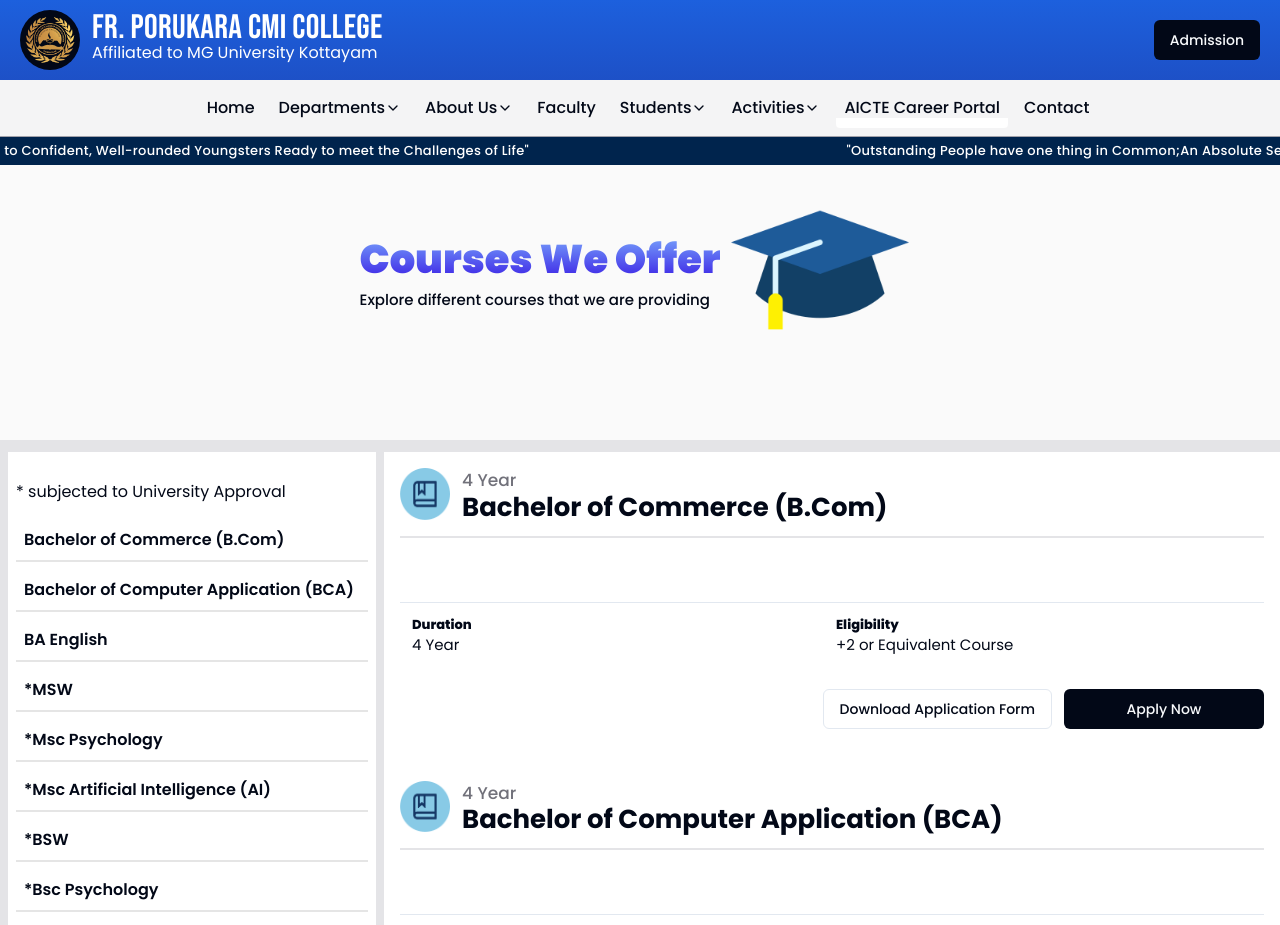
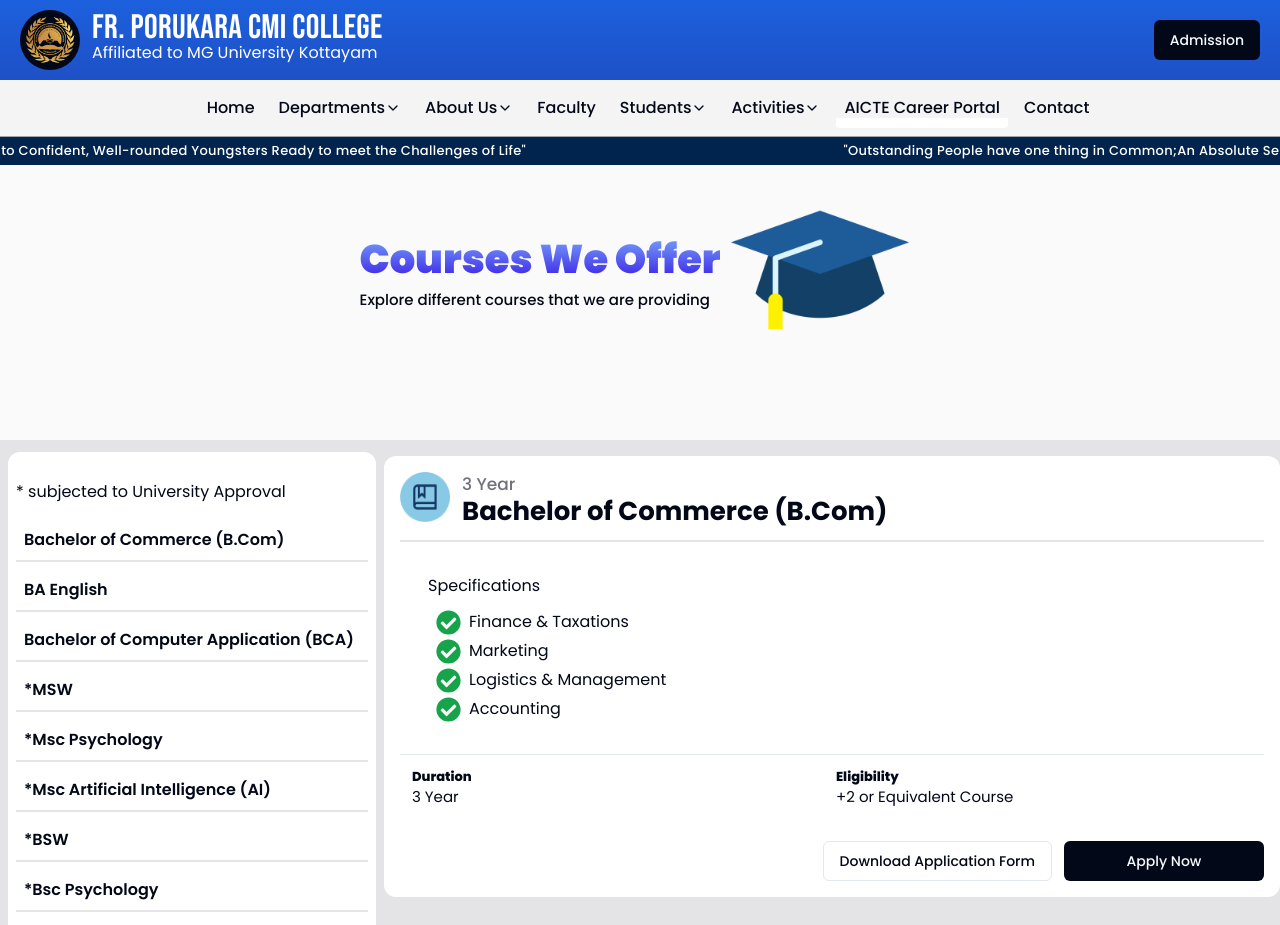
Before and after one commit to Acodehacked/PORUKARA, a Next.js app: page /Course in a window 1280 px wide. Shown: the top 925 px of the page. Built offline with nearby package versions, Linux system fonts and the light colour scheme.

Commit message:
Added Admission Application  table

```diff
--- /dev/null
+++ b/app/(root)/(home)/(Details)/Administration/FYUGProgrammes/page.tsx
@@ -0,0 +1,35 @@
+import { ArrowRight, ChevronRight } from "lucide-react";
+import { Metadata } from "next";
+import Image from "next/image";
+import Link from "next/link";
+export const metadata: Metadata = {
+    title: 'Four Year UG Programmes | Fr.Porukara CMI College Champakulam, Kuttanad, Kerala,',
+    description: 'Faculty of Fr. Porukara CMI College,Champakulam'
+}
+export default function Page() {
+    return <main>
+        <div className="bg-foreground h-[350px]">
+        </div>
+        <div className="mt-[-150px] px-5 flex items-center">
+            <h3 className="text-[30px] text-white w-full nd:mt-0  items-center text-center font-bold flex flex-col min-h-[200px]">
+                <span>Four Year UG Programmes</span>
+                <span className="text-[15px] font-light">Porukara college {'>'} FYUG Programmes</span>
+            </h3>
+        </div>
+        <div className="screen flex md:flex-row flex-col mt-3">
+            <div className="w-full bg-zinc-50 pt-6 px-6  text-[18px]">
+                <h3>Page Coming Soon!</h3>
+            </div>
+            <div className="flex flex-col items-center md:max-w-[350px] w-full bg-white">
+                <h5 className="text-[23px] pt-3 font-semibold px-2 text-center">Related Contents</h5>
+                <Link href={'/Latest-Events'} className="pt-4 justify-between bg-black/10 mt-3 pb-4 px-5 text-[15px] flex w-full">
+                    Latest Events <ChevronRight />
+                </Link>
+                <Link href={'/Announcements'} className="pt-4 justify-between bg-black/10 mt-3 pb-4 px-5 text-[15px] flex w-full">
+                    Announcements <ChevronRight />
+                </Link>
+            </div>
+        </div>
+
+    </main>
+}
--- a/app/(root)/(home)/Course/[name]/page.tsx
+++ b/app/(root)/(home)/Course/[name]/page.tsx
@@ -11,7 +11,8 @@
     link: string,
     eligibility: string,
     image: string,
-    description: string
+    description: string,
+    specializations?: string[]
 } | null;
 export default function Page({ params }: { params: { name: string } }) {
     var Coursee: courseType = {
@@ -20,7 +21,8 @@
         link: '/fdfdfd',
         eligibility: 'fgfg',
         image: 'dffdfdf',
-        description: 'dd'
+        description: 'dd',
+        specializations: undefined
     };
     var find = false;
     COURSES.forEach((course) => {
@@ -35,15 +37,17 @@
     var otheru = COURSES.filter((item) => item.title != Coursee?.title && item.eligibility == '+2 or Equivalent Course');
     var otherp = COURSES.filter((item) => item.title != Coursee?.title && item.eligibility != '+2 or Equivalent Course');
     return <main className="pt-[200px] pb-[60px] screen">
-        <div className="px-3 pb-3 pt-1 ">
-            {Coursee?.title?.includes('*') && <div className="bg-zinc-300 w-max px-2 py-1 rounded-sm">
+        <div className="px-3 pb-1 pt-1 flex justify-center">
+            {Coursee?.title?.includes('*') && <div className="bg-red-600 text-white w-max px-2 py-1 rounded-sm">
                 Course subjected to university approval
             </div>}
         </div>
         {/* <h2 className="text-[30px]">{params.name}</h2> */}
-        <Course duration={Coursee?.duration || '1 year'} id={Coursee?.title} applylink={Coursee?.link || '/'} eligibility={Coursee?.eligibility || 'Plus Two'} title={Coursee?.title || ''} image={Coursee?.image}>
-            {Coursee?.description || ''}
-        </Course>
+        <div className="max-w-[850px] w-full mx-auto">
+            <Course specializations={Coursee?.specializations} duration={Coursee?.duration || '1 year'} id={Coursee?.title} applylink={Coursee?.link || '/'} eligibility={Coursee?.eligibility || 'Plus Two'} title={Coursee?.title || ''} image={Coursee?.image}>
+                {Coursee?.description || ''}
+            </Course>
+        </div>
         <div className="mt-10 mb-2">
             <h2>UG Courses</h2>
         </div>
@@ -56,7 +60,7 @@
                             <h2 className="text-[17px] mt-1 font-semibold">{item.title}</h2>
                             <p className=" text-black text-[12px] mt-2 w-max px-3 py-1 rounded-sm border-[0.01rem] border-zinc-200">{item.duration}</p>
                         </div>
-                        <div  className="absolute flex gap-2 bottom-[10px] right-[10px] z-[1]">
+                        <div className="absolute flex gap-2 bottom-[10px] right-[10px] z-[1]">
                             <div className=" text-foreground text-[12px] w-max pb-2 pe-2 rounded-full">
                                 <ArrowRightIcon size={20} />
                             </div>
@@ -77,7 +81,7 @@
                             <h2 className="text-[17px] mt-1 font-semibold">{item.title}</h2>
                             <p className=" text-black text-[12px] mt-2 w-max px-3 py-1 rounded-sm border-[0.01rem] border-zinc-200">{item.duration}</p>
                         </div>
-                        <div  className="absolute flex gap-2 bottom-[10px] right-[10px] z-[1]">
+                        <div className="absolute flex gap-2 bottom-[10px] right-[10px] z-[1]">
                             <div className=" text-foreground text-[12px] w-max pb-2 pe-2 rounded-full">
                                 <ArrowRightIcon size={20} />
                             </div>
--- a/app/(root)/(home)/Course/page.tsx
+++ b/app/(root)/(home)/Course/page.tsx
@@ -21,9 +21,9 @@
             </div>
         </div>
         <div className="flex bg-zinc-200 w-full">
-            <div className="flex screen flex-col md:flex-row min-h-[200vh] ">
+            <div className="flex screen flex-col  md:flex-row min-h-[200vh] ">
                 <div className="px-2 max-w-[100%] md:min-w-[100px] w-full md:max-w-[30%] pt-3">
-                    <div className="p-2 sticky top-[6rem] w-full bg-white py-5">
+                    <div className="p-2 sticky top-[6rem] w-full rounded-xl bg-white py-5">
                         <div className="flex flex-col gap-2">
                             <div className="pb-2 pt-2">
                                 * subjected to University Approval
@@ -34,9 +34,9 @@
                         </div>
                     </div>
                 </div>
-                <div className="w-full mb-3 bg-white mt-3 flex flex-col gap-[20px]">
+                <div className="w-full mb-3 mt-3 flex flex-col gap-[20px]">
                     {COURSES.map((item, index) => {
-                        return <Course key={index} duration={item?.duration || '1 year'} id={item?.title} applylink={item?.link || '/'} eligibility={item?.eligibility || 'Plus Two'} title={item?.title || ''} image={item?.image}>
+                        return <Course key={index} specializations={item?.specializations} duration={item?.duration || '1 year'} id={item?.title} applylink={item?.link || '/'} eligibility={item?.eligibility || 'Plus Two'} title={item?.title || ''} image={item?.image}>
                             {item?.description || ''}
                         </Course>
                     })}
--- /dev/null
+++ b/app/admin/(main)/(sub)/AdmissionApplications/Applications.tsx
@@ -0,0 +1,102 @@
+'use client'
+import * as XLSX from "xlsx";
+import DialogContainer from '@/components/reusable/admin/DialogContainer';
+import { Button } from '@/components/ui/button';
+import { Dialog } from '@/components/ui/dialog';
+import { Input } from '@/components/ui/input';
+import { DialogTrigger } from '@radix-ui/react-dialog';
+import { ChevronRight } from 'lucide-react';
+import React, { useEffect, useState } from 'react'
+import { BiSpreadsheet } from 'react-icons/bi';
+type AdminssionType={
+    id: number;
+    name: string;
+    mobile: string;
+    email: string;
+    address: string;
+    appliedCourse: string;
+    submittedAt: Date;
+}[]
+const Admissionsapps = ({ data }: {
+    data: AdminssionType
+}) => {
+    const [details, setdetails] = useState<number>(0);
+    const [filteredata, setFilteredData] = useState<AdminssionType>([]);
+    const [search, setsearch] = useState<string>('');
+    const [dialog, setdialog] = useState<boolean>(false);
+    const handleSubmit = () => {
+
+    }
+    useEffect(()=>{
+        console.log(search)
+        if(search == ''){
+            setFilteredData(data);
+        }else{
+            setFilteredData((prev)=>data.filter((item)=>item.name.toLowerCase().includes(search.toLowerCase()) || item.email.toLowerCase().includes(search.toLowerCase()) || item.mobile.toLowerCase().includes(search.toLowerCase())  || item.appliedCourse.toLowerCase().includes(search.toLowerCase())))
+        }
+    },[search])
+    const downloadExcel = (data:AdminssionType) => {
+        const worksheet = XLSX.utils.json_to_sheet(data);
+        const workbook = XLSX.utils.book_new();
+        XLSX.utils.book_append_sheet(workbook, worksheet, "Sheet1");
+        //let buffer = XLSX.write(workbook, { bookType: "xlsx", type: "buffer" });
+        //XLSX.write(workbook, { bookType: "xlsx", type: "binary" });
+        XLSX.writeFile(workbook, "DataSheet.xlsx");
+      };
+    return (
+        <div className='w-full screen gap-1 flex flex-col'>
+            <div className='flex justify-between md:flex-row flex-col items-center mb-2'>
+                <div className='flex gap-2 items-center'>
+                    <Button onClick={()=>{
+                        downloadExcel(data);
+                    }} className='bg-green-600 hover:bg-green-700 flex gap-2 items-center'><BiSpreadsheet /> Export to Excel</Button>
+                    <div className="bg-foreground h-max my-2 w-max px-3 py-1 text-[13px] rounded-xl text-white mb-2">Total {data.length} Applications</div>
+                </div>
+                <Input value={search} onChange={(e)=>{
+                    setsearch(e.currentTarget?.value);
+                }} placeholder='Search here..' className='bg-zinc-50 max-w-[300px]' />
+            </div>
+            {filteredata.map((item, index) => {
+                return <div onClick={() => {
+                    setdetails(index);
+                    setdialog(true);
+                }} key={index} className='flex px-3 py-2 hover:bg-zinc-100 cursor-pointer bg-white shadow-sm rounded-sm transition-all justify-between'>
+                    <div>
+                        <h2 className='text-[18px] font-semibold'>{index + 1}.{item.name} <span className="text-[14px] text-zinc-500 font-regular">: {item.appliedCourse}</span></h2>
+                        <h5 className='text-zinc-600 text-[13px]'>submitted on : {item.submittedAt.toLocaleString()}</h5>
+                    </div>
+                    <div className='flex items-center'>
+                        <ChevronRight size={20} />
+                    </div>
+                </div>
+            })}
+            <DialogContainer open={dialog} setOpen={setdialog} title={`${data[details].name} details`}>
+                <div className='px-3 w-full flex flex-col pt-4'>
+                    <span className='mt-3 text-[14px]'>Name</span>
+                    <span className="bg-zinc-50 border-[0.01rem] border-zinc-300 px-3 py-2 rounded-sm ">{data[details].name}</span>
+                </div>
+                <div className='px-3 w-full flex flex-col pt-4'>
+                    <span className='mt-3 text-[14px]'>Mobile</span>
+                    <span className="bg-zinc-50 border-[0.01rem] border-zinc-300 px-3 py-2 rounded-sm ">{data[details].mobile}</span>
+                </div>
+                <div className='px-3 w-full flex flex-col pt-4'>
+                    <span className='mt-3 text-[14px]'>Email</span>
+                    <span className="bg-zinc-50 border-[0.01rem] border-zinc-300 px-3 py-2 rounded-sm ">{data[details].email}</span>
+                </div>
+                <div className='px-3 w-full flex flex-col pt-4'>
+                    <span className='mt-3 text-[14px]'>Applying Course</span>
+                    <span className="bg-zinc-50 border-[0.01rem] border-zinc-300 px-3 py-2 rounded-sm ">{data[details].appliedCourse}</span>
+                </div>
+                <div className='px-3 w-full flex flex-col pt-4'>
+                    <span className='mt-3 text-[14px]'>Address</span>
+                    <span className="bg-zinc-50 border-[0.01rem] border-zinc-300 px-3 py-2 rounded-sm ">{data[details].address}</span>
+                </div>
+                <div className='flex mt-4 p-3 w-full justify-end'>
+                    <Button onClick={()=>setdialog(false)} variant={'outline'}>Close</Button>
+                </div>
+            </DialogContainer>
+        </div>
+    )
+}
+
+export default Admissionsapps
--- /dev/null
+++ b/app/admin/(main)/(sub)/AdmissionApplications/page.tsx
@@ -0,0 +1,23 @@
+import { Button } from "@/components/ui/button";
+import { DialogFooter, DialogHeader } from "@/components/ui/dialog";
+import { Input } from "@/components/ui/input";
+import { EventTypes } from "@/constants";
+import { AdmissionTable, Events } from "@/db/schema";
+import { desc, sql } from "drizzle-orm";
+import { DeleteIcon, Edit2Icon, Plus, Trash2 } from "lucide-react";
+import Link from "next/link";
+import {  getDb2 } from "@/db";
+import Admissionsapps from "./Applications";
+
+export default async function Page() {
+    const EventNO = 0;
+    const {db,connection}= await getDb2();
+    const Applications = await db.select().from(AdmissionTable).orderBy(desc(AdmissionTable.submittedAt));
+    connection.end();
+    return <main className="flex flex-col items-start w-full">
+        <div className="flex justify-between md:flex-row w-full flex-col items-center">
+            <h3 className="text-[30px] mb-2">Admission Applications</h3>
+        </div>
+        <Admissionsapps data={Applications} />
+    </main>
+}
--- a/components/reusable/admin/DialogContainer.tsx
+++ b/components/reusable/admin/DialogContainer.tsx
@@ -6,7 +6,7 @@
     if(size == undefined){ size = 'sm' }
     return (
         <AnimatePresence>
-            {open && <motion.div className="dialog bg-[rgba(0,0,0,0.5)] fixed overflow-y-scroll py-4 z-[999] top-0 bottom-0 right-0 left-0 flex justify-center items-center">
+            {open && <motion.div className="dialog bg-[rgba(0,0,0,0.5)] fixed overflow-y-scroll py-[60px] z-[999] top-0 bottom-0 right-0 left-0 flex justify-center items-center">
                 {open && <motion.div
                     className={cn('bg-white p-2 rounded-sm w-full mx-4',size=='lg' ? 'max-w-[850px]':'',size=='sm'?'max-w-[450px]' : '')}
                     initial={{ opacity: 0, y: -50 }}
@@ -16,7 +16,9 @@
                 >
                     <div className='flex justify-between p-2'>
                         <span>{title}</span>
-                        <button onClick={() => setOpen(false)}><X /></button>
+                        <button onClick={() => {
+                                setOpen(false)
+                        }}><X /></button>
                     </div>
                     <hr />
                     <div className='min-h-[200px] pt-2 w-full flex flex-col items-start'>
--- a/components/reusable/public/Course.tsx
+++ b/components/reusable/public/Course.tsx
@@ -1,12 +1,15 @@
 import { Button } from '@/components/ui/button'
+import { CheckboxIndicator } from '@radix-ui/react-checkbox'
+import { CheckCheckIcon } from 'lucide-react'
 import Image from 'next/image'
 import Link from 'next/link'
 import React from 'react'
+import { FaCheckCircle } from 'react-icons/fa'
 
-const Course = ({ children, duration, title, applylink, eligibility, id, image }: { children: React.ReactNode, duration: string, title: string, applylink: string, eligibility: string, id?: string, image?: string }) => {
+const Course = ({ children, duration, title, applylink, eligibility, id, image, specializations }: { children: React.ReactNode, duration: string, title: string, applylink: string, eligibility: string, id?: string, image?: string, specializations?: string[] }) => {
   return (
-    <div className='flex flex-col p-4 bg-white rounded-xl'>
-      <div className='flex gap-3 font-bold text-[30px] pb-4'>
+    <div className='flex flex-col p-4 md:mx-0 mx-3 my-1 bg-white rounded-xl'>
+      <div className='flex gap-3 items-start font-bold text-[30px] pb-4'>
         <Image id={id} src={'/assets/book1.png'} style={{ scrollMarginTop: '100px' }} alt='' width={50} height={50} />
         <div className='flex flex-col justify-center'>
           <span className='text-zinc-500 p-0 m-0 font-medium text-[17px]'>{duration}</span>
@@ -16,6 +19,15 @@
       <div className='border-t-zinc-200 border-t-2 py-4 lg:flex-row flex-col-reverse flex w-full'>
         <div className='lg:w-[60%] w-[100%] p-4'>
           {children}
+          <div className='px-3 gap-1 flex flex-col'>
+            {specializations?.length  != undefined ? <h2 className='mb-2'>Specifications</h2> : ""}
+            {specializations?.map((spec, index) => {
+              return <div key={index} className='flex ms-2 gap-2'>
+                <FaCheckCircle size={25} className='text-green-600' />
+                <h2>{spec}</h2>
+              </div>
+            })}
+          </div>
         </div>
         {image !== '' ? <Image alt='' className='lg:w-[40%] h-full object-cover rounded-xl w-[100%]' src={`/${image}`} width={900} height={900} /> : ''}
       </div>
@@ -28,8 +40,8 @@
         {/* /assets/applicationform.pdf */}
         <Button variant={'outline'} asChild={true} className='float-right min-w-[200px] mt-5'>
           <Link href={'/assets/PorukaraApplicationForm.pdf'}>Download Application Form</Link></Button>
-        <Button variant={'default'} asChild={true} className='float-right min-w-[200px] mt-5 bg-foreground'>
-          <Link href={'/Admission'}>Apply Now</Link></Button>
+        <Button variant={'default'} asChild={true} className='float-right min-w-[200px] md:mt-5 bg-foreground'>
+          <Link href={`/Admission?appliedCourse=${title}`}>Apply Now</Link></Button>
       </div>
     </div>
   )
--- a/constants/index.ts
+++ b/constants/index.ts
@@ -6,37 +6,47 @@
         title: 'Bachelor of Commerce (B.Com)',
         text: 'Bachelor of Commerce',
         description: '',
-        duration: '4 Year',
+        duration: '3 Year',
         image: '',
+        specializations: [
+            "Finance & Taxations",
+            "Marketing",
+            "Logistics & Management",
+            "Accounting",
+        ],
         eligibility: '+2 or Equivalent Course',
         link: '/',
         path: '/Course/BCOM'
+    },
+    {
+        title: 'BA English',
+        text: 'BA English',
+        image: '',
+        description: '',
+        specializations:[
+            "Media Studies",
+            "Film Studies"
+        ],
+        duration: '3 Year',
+        eligibility: '+2 or Equivalent Course',
+        link: '/',
+        path: '/Course/BA'
     },
     {
         title: 'Bachelor of Computer Application (BCA)',
         text: 'Bachelor of Computer Application',
         description: '',
         image: '',
-        duration: '4 Year',
+        duration: '3 Year',
         eligibility: '+2 or Equivalent Course',
         link: '/',
         path: '/Course/BCA'
     },
     {
-        title: 'BA English',
-        text: 'BA English',
-        image: '',
-        description: '',
-        duration: '4 Year',
-        eligibility: '+2 or Equivalent Course',
-        link: '/',
-        path: '/Course/BA'
-    },
-    {
         title: '*MSW',
         text: '*MSW',
         description: '',
-        duration: '4 Year',
+        duration: '2 Year',
         image: '',
         eligibility: 'Degree course',
         link: '/',
@@ -46,7 +56,7 @@
         title: '*Msc Psychology',
         text: '*Msc Psychology',
         description: '',
-        duration: '4 Year',
+        duration: '2 Year',
         image: '',
         eligibility: 'Degree course',
         link: '/',
@@ -56,7 +66,7 @@
         title: '*Msc Artificial Intelligence (AI)',
         text: '*Msc Artificial Intelligence (AI)',
         description: '',
-        duration: '4 Year',
+        duration: '2 Year',
         image: '',
         eligibility: 'Degree course',
         link: '/',
@@ -66,7 +76,7 @@
         title: '*BSW',
         text: '*BSW',
         description: '',
-        duration: '4 Year',
+        duration: '3 Year',
         image: '',
         eligibility: '+2 or Equivalent Course',
         link: '/',
@@ -76,7 +86,7 @@
         title: '*Bsc Psychology',
         text: '*Bsc Psychology',
         description: '',
-        duration: '4 Year',
+        duration: '2 Year',
         image: '',
         eligibility: '+2 or Equivalent Course',
         link: '/',
@@ -87,7 +97,7 @@
         text: '*BBA',
         description: '',
         image: '',
-        duration: '4 Year',
+        duration: '3 Year',
         eligibility: '+2 or Equivalent Course',
         link: '/',
         path: '/Course/BBA'
@@ -97,7 +107,7 @@
 export const AddedDeps = [
     {
         text: '*Four Year UG Programmes',
-        path: 'istration/FYUGProgrammes',
+        path: '/Administration/FYUGProgrammes',
         description: ''
     },
     // {
--- a/package.json
+++ b/package.json
@@ -79,6 +79,7 @@
     "uuid": "^9.0.1",
     "uuidv4": "^6.2.13",
     "vaul": "^0.9.0",
+    "xlsx": "^0.18.5",
     "zod": "^3.22.4"
   },
   "devDependencies": {
```
Also changed, not shown: 1 other file (tests, documents, lock files or other folders).
